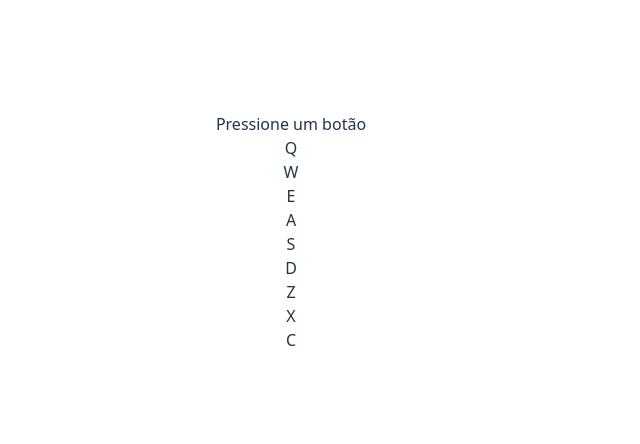
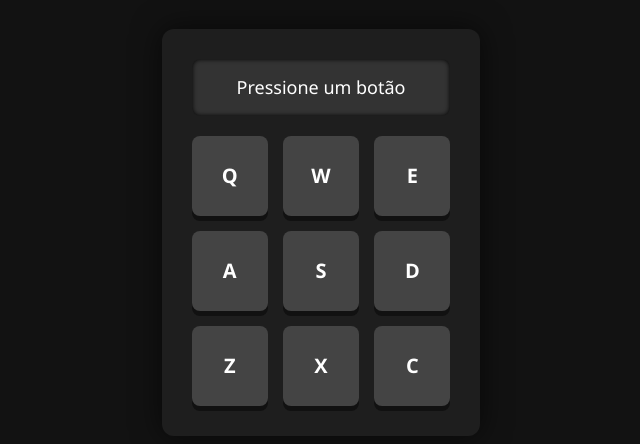
Before and after one commit to Pedro-Eyer/drum-machine, a React (Vite) app: page / in a window 1280 px wide. Shown: the part 168-612 px from the top of the page, without its empty margins (349-989 px from the left). Built offline with nearby package versions, Linux system fonts and the light colour scheme.

Commit message:
estilizacao

```diff
--- a/src/App.css
+++ b/src/App.css
@@ -1,44 +1,66 @@
-#root {
-  max-width: 1280px;
-  margin: 0 auto;
-  padding: 2rem;
-  text-align: center;
+/* Reset e base */
+body {
+  margin: 0;
+  padding: 0;
+  background-color: #121212;
+  font-family: 'Segoe UI', Tahoma, Geneva, Verdana, sans-serif;
+  color: white;
+  display: flex;
+  justify-content: center;
+  align-items: center;
+  min-height: 100vh;
 }
 
-.logo {
-  height: 6em;
-  padding: 1.5em;
-  will-change: filter;
-  transition: filter 300ms;
-}
-.logo:hover {
-  filter: drop-shadow(0 0 2em #646cffaa);
-}
-.logo.react:hover {
-  filter: drop-shadow(0 0 2em #61dafbaa);
+/* Container principal */
+#drum-machine {
+  background-color: #1e1e1e;
+  padding: 30px;
+  border-radius: 12px;
+  box-shadow: 0 0 30px rgba(0, 0, 0, 0.6);
+  max-width: 400px;
+  width: 100%;
 }
 
-@keyframes logo-spin {
-  from {
-    transform: rotate(0deg);
-  }
-  to {
-    transform: rotate(360deg);
-  }
+/* Display */
+#display {
+  background-color: #333;
+  padding: 15px;
+  text-align: center;
+  font-size: 18px;
+  border-radius: 8px;
+  margin-bottom: 20px;
+  box-shadow: inset 0 0 5px #000;
 }
 
-@media (prefers-reduced-motion: no-preference) {
-  a:nth-of-type(2) .logo {
-    animation: logo-spin infinite 20s linear;
-  }
+/* Container dos pads */
+.drum-pads {
+  display: grid;
+  grid-template-columns: repeat(3, 1fr);
+  gap: 15px;
 }
 
-.card {
-  padding: 2em;
-  margin: 1em;
-  border-radius: 1em;
+/* Estilo dos pads */
+.drum-pad {
+  background-color: #444;
+  border-radius: 8px;
+  text-align: center;
+  padding: 25px 0;
+  font-size: 20px;
+  font-weight: bold;
+  cursor: pointer;
+  user-select: none;
+  transition: background-color 0.2s, transform 0.1s;
+  box-shadow: 0 5px #111;
 }
 
-.read-the-docs {
-  color: #888;
+/* Efeito ao passar o mouse */
+.drum-pad:hover {
+  background-color: #555;
 }
+
+/* Efeito ao clicar */
+.drum-pad:active {
+  background-color: #777;
+  transform: scale(0.95);
+  box-shadow: 0 2px #000;
+}
```
